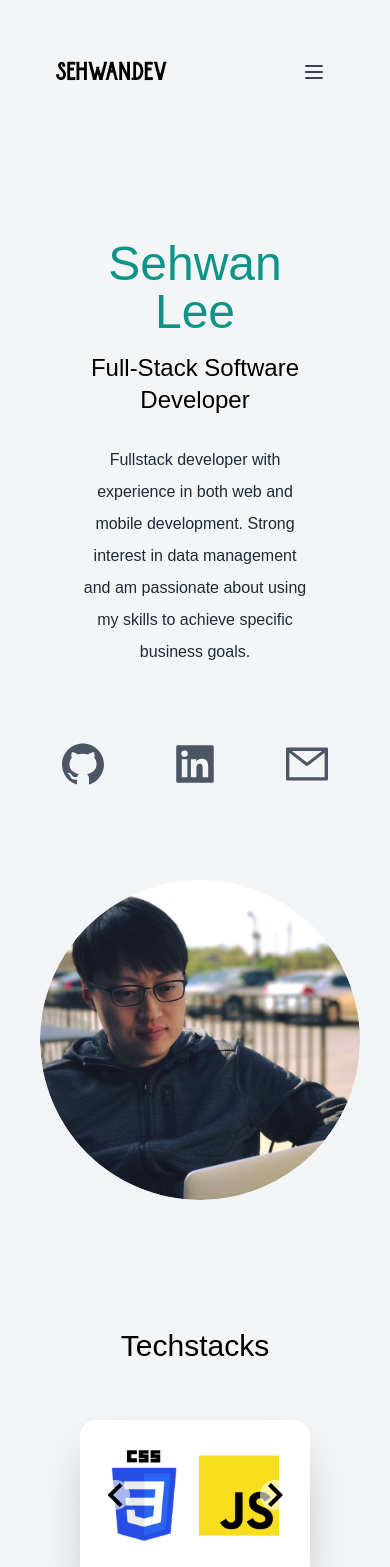
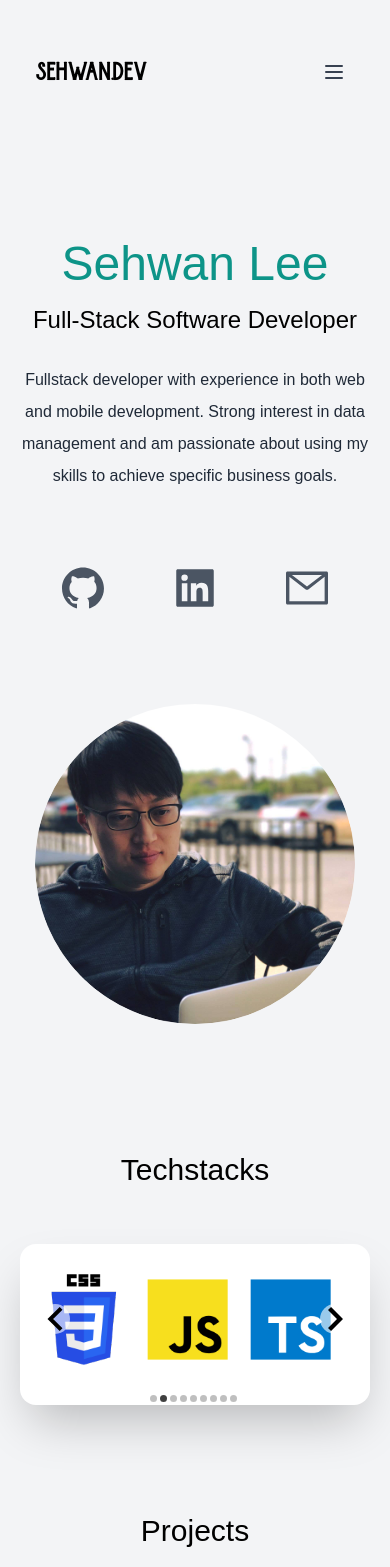
Before and after one commit to nhistory/nextjs_portfolio, a Next.js app: page / in a window 390 px wide. Shown: the top 1567 px of the page. Built offline with nearby package versions, Linux system fonts and the light colour scheme.

Commit message:
Fixed mobile view issues

```diff
--- a/components/Contact.tsx
+++ b/components/Contact.tsx
@@ -97,7 +97,10 @@ const Contact = () => {
   return (
     <div className="bg-white mt-[5vh] mx-auto rounded-md shadow-xl md:max-w-3xl dark:bg-gray-800">
       <div className="p-2 md:p-6">
-        <form onSubmit={handleSubmit} className="flex flex-col px-20 py-8 ">
+        <form
+          onSubmit={handleSubmit}
+          className="flex flex-col px-8 py-8 md:px-20"
+        >
           <label
             htmlFor="fullname"
             className="text-gray-500 font-medium text-start my-4 ml-4 dark:text-gray-50"
--- a/pages/api/sendgrid.ts
+++ b/pages/api/sendgrid.ts
@@ -3,10 +3,11 @@ import sendgrid from '@sendgrid/mail';
 sendgrid.setApiKey(process.env.SENDGRID_API_KEY);
 
 async function sendEmail(req: any, res: any) {
+  console.log(req.body);
   try {
     await sendgrid.send({
-      to: 'youremail@gmail.com', // Your email where you'll receive emails
-      from: 'youremail@gmail.com', // your website email address here
+      to: 'sehwan.lee.dev@gmail.com', // Your email where you'll receive emails
+      from: 'sehwan.lee.dev@gmail.com', // your website email address here
       subject: `[Lead from website] : ${req.body.subject}`,
       html: `<!DOCTYPE html PUBLIC "-//W3C//DTD XHTML 1.0 Transitional//EN" "http://www.w3.org/TR/xhtml1/DTD/xhtml1-transitional.dtd">
       <html lang="en">
--- a/pages/index.tsx
+++ b/pages/index.tsx
@@ -33,10 +33,10 @@ export default function Home() {
   return (
     <div className={darkMode ? 'dark' : ''}>
       <Header></Header>
-      <main className="bg-gray-100 dark:bg-gray-900 px-10">
+      <main className="bg-gray-100 dark:bg-gray-900 px-5 md:px-10">
         <section className="min-h-screen">
           <Navbar updateDarkMode={updateDarkMode}></Navbar>
-          <div className="text-center p-10 py-10">
+          <div className="text-center md:p-10 py-10">
             {/* Title */}
             <motion.div
               initial="hidden"
@@ -159,7 +159,7 @@ export default function Home() {
               <Image src={profile} alt="profile picture" />
             </div>
           </motion.div>
-          <div className="text-center p-10 py-10">
+          <div className="text-center md:p-10 py-10">
             <motion.h3
               className="text-3xl font-medium py-2 mb-12 dark:text-white md:text-4xl"
               initial="hide"
@@ -171,7 +171,7 @@ export default function Home() {
             </motion.h3>
             <Techstacks />
           </div>
-          <div className="text-center p-10 py-10">
+          <div className="text-center md:p-10 py-10">
             <motion.h3
               id="projects"
               className="text-3xl font-medium py-2 mb-12 dark:text-white md:text-4xl"
@@ -184,7 +184,7 @@ export default function Home() {
             </motion.h3>
             <ProjectList />
           </div>
-          <div className="text-center p-10 py-10">
+          <div className="text-center md:p-10 py-10">
             <motion.h3
               id="contact"
               className="text-3xl font-medium py-2 mb-12 dark:text-white md:text-4xl"
```
